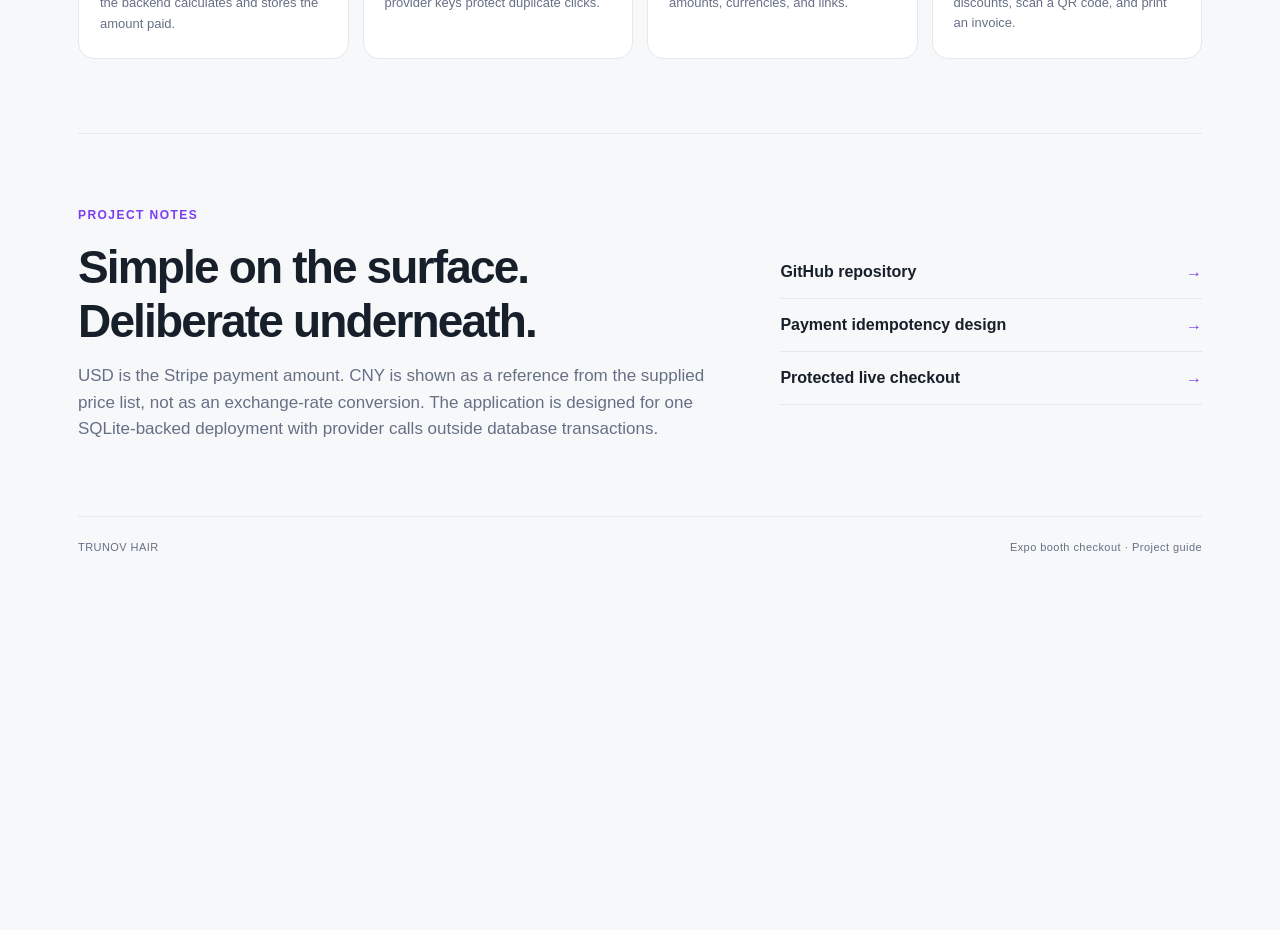
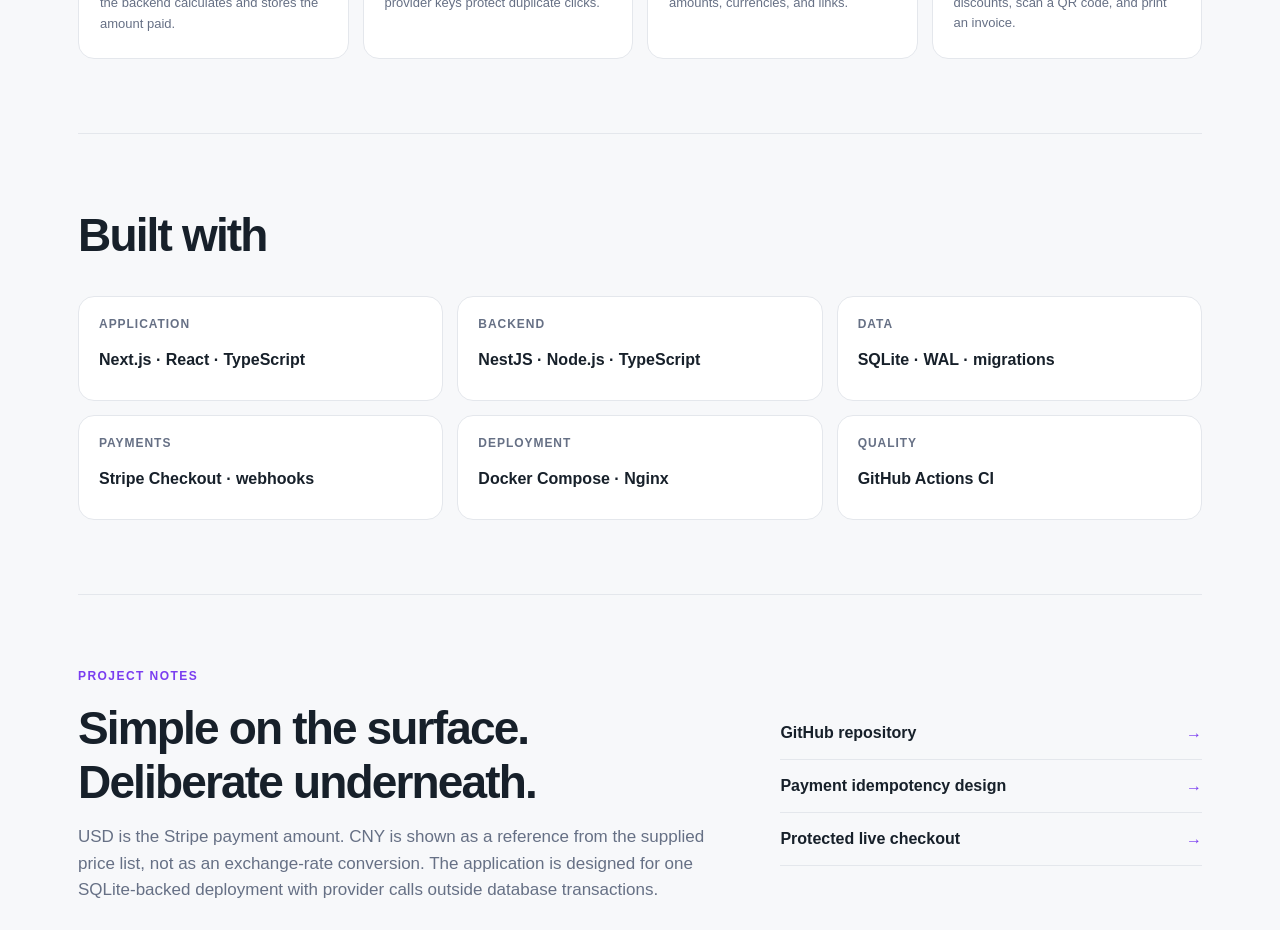
Before and after one commit to next-n/Hair-Expo, a Next.js app in the folder frontend/: page /guide in a window 1280 px wide. Shown: the part 1600-2530 px from the top of the page. Before the commit the page ends 2193 px from the top, so only its background shows below. Built offline with nearby package versions, Linux system fonts and the light colour scheme; no server answers.

Commit message:
Add technology stack to project guide

```diff
--- a/frontend/app/globals.css
+++ b/frontend/app/globals.css
@@ -211,13 +211,18 @@
 .demo-feature-number { color: var(--accent); font-size: 12px; font-weight: 800; }
 .demo-feature h3 { margin: 38px 0 9px; font-size: 18px; letter-spacing: -.02em; }
 .demo-feature p { margin: 0; color: var(--muted); font-size: 13px; line-height: 1.55; }
+.demo-stack-section { padding: 74px 0; border-top: 1px solid var(--line); }
+.demo-stack-grid { display: grid; grid-template-columns: repeat(3, 1fr); gap: 14px; }
+.demo-stack-card { display: grid; gap: 9px; min-height: 105px; padding: 20px; border: 1px solid var(--line); border-radius: 16px; background: #fff; }
+.demo-stack-card span { color: var(--muted); font-size: 12px; font-weight: 800; letter-spacing: .08em; text-transform: uppercase; }
+.demo-stack-card strong { font-size: 16px; line-height: 1.35; }
 .demo-deliverables { display: grid; grid-template-columns: 1.2fr .8fr; gap: 70px; padding: 74px 0; border-top: 1px solid var(--line); }
 .demo-links { display: grid; align-content: center; gap: 0; }
 .demo-links a { display: flex; justify-content: space-between; gap: 20px; padding: 17px 0; border-bottom: 1px solid var(--line); color: var(--ink); font-weight: 700; text-decoration: none; }
 .demo-links a span { color: var(--accent); }
 .demo-footer { display: flex; justify-content: space-between; gap: 20px; padding-top: 24px; border-top: 1px solid var(--line); color: var(--muted); font-size: 11px; letter-spacing: .04em; }
-@media (max-width: 800px) { .demo-shell { padding: 18px 15px 30px; } .demo-nav { margin-bottom: 42px; } .demo-nav-link { font-size: 12px; } .demo-hero { grid-template-columns: 1fr; gap: 42px; padding-bottom: 60px; } .demo-hero h1 { font-size: clamp(42px, 14vw, 62px); } .demo-lead { font-size: 17px; } .demo-feature-grid { grid-template-columns: 1fr 1fr; } .demo-deliverables { grid-template-columns: 1fr; gap: 35px; } .demo-video-ready { flex-wrap: wrap; } .demo-footer { flex-direction: column; } }
-@media (max-width: 480px) { .demo-nav { align-items: flex-start; } .demo-nav-link { max-width: 95px; text-align: right; } .demo-actions { align-items: flex-start; flex-direction: column; gap: 16px; } .demo-proof-row { line-height: 1.3; } .demo-feature-grid { grid-template-columns: 1fr; } .demo-video-ready { align-items: flex-start; flex-direction: column; } }
+@media (max-width: 800px) { .demo-shell { padding: 18px 15px 30px; } .demo-nav { margin-bottom: 42px; } .demo-nav-link { font-size: 12px; } .demo-hero { grid-template-columns: 1fr; gap: 42px; padding-bottom: 60px; } .demo-hero h1 { font-size: clamp(42px, 14vw, 62px); } .demo-lead { font-size: 17px; } .demo-feature-grid, .demo-stack-grid { grid-template-columns: 1fr 1fr; } .demo-deliverables { grid-template-columns: 1fr; gap: 35px; } .demo-video-ready { flex-wrap: wrap; } .demo-footer { flex-direction: column; } }
+@media (max-width: 480px) { .demo-nav { align-items: flex-start; } .demo-nav-link { max-width: 95px; text-align: right; } .demo-actions { align-items: flex-start; flex-direction: column; gap: 16px; } .demo-proof-row { line-height: 1.3; } .demo-feature-grid, .demo-stack-grid { grid-template-columns: 1fr; } .demo-video-ready { align-items: flex-start; flex-direction: column; } }
 @media (max-width: 560px) { .checkout-guide-card { grid-template-columns: auto 1fr; } .checkout-guide-card .button { grid-column: 2; justify-self: start; } }
 @media (max-width: 800px) { .mobile-cart-jump { display: flex; justify-content: flex-end; gap: 10px; margin: -8px 0 14px; flex-wrap: wrap; } .mobile-cart-jump .button { min-width: 112px; } }
 @media (max-width: 480px) { .mobile-cart-jump { justify-content: stretch; } .mobile-cart-jump .button { flex: 1; width: auto; } .cart-jump-hint { flex-basis: 100%; text-align: center; } }
--- a/frontend/app/guide/guide-content.tsx
+++ b/frontend/app/guide/guide-content.tsx
@@ -33,6 +33,8 @@
   recordingComingSoon: string;
   recordingHint: string;
   whatDemonstrated: string;
+  builtWith: string;
+  stack: readonly [string, string][];
   designedAround: string;
   projectNotes: string;
   notesTitle: string;
@@ -57,7 +59,7 @@
     recordingDescription: 'The five-minute walkthrough covers product selection, a blonde item, discount pricing, Stripe test payment, and the paid-status update.',
     watchWalkthrough: 'Watch the assignment walkthrough', openRecordedFlow: 'Open the recorded end-to-end checkout flow', watchVideo: 'Watch video',
     recordingComingSoon: 'Screen recording coming soon', recordingHint: 'Set NEXT_PUBLIC_GUIDE_VIDEO_URL after uploading the five-minute walkthrough.',
-    whatDemonstrated: 'What is demonstrated', designedAround: 'Designed around reliable checkout.', projectNotes: 'Project notes',
+    whatDemonstrated: 'What is demonstrated', builtWith: 'Built with', stack: [['Application', 'Next.js · React · TypeScript'], ['Backend', 'NestJS · Node.js · TypeScript'], ['Data', 'SQLite · WAL · migrations'], ['Payments', 'Stripe Checkout · webhooks'], ['Deployment', 'Docker Compose · Nginx'], ['Quality', 'GitHub Actions CI']], designedAround: 'Designed around reliable checkout.', projectNotes: 'Project notes',
     notesTitle: 'Simple on the surface. Deliberate underneath.',
     notesBody: 'USD is the Stripe payment amount. CNY is shown as a reference from the supplied price list, not as an exchange-rate conversion. The application is designed for one SQLite-backed deployment with provider calls outside database transactions.',
     github: 'GitHub repository', idempotency: 'Payment idempotency design', protectedCheckout: 'Protected live checkout', footer: 'Expo booth checkout · Project guide',
@@ -73,7 +75,7 @@
     lead: '从选择商品到确认订单，只需几秒钟的专注、可靠支付流程。', walkthrough: '查看演示', viewWalkthrough: '查看演示', preloaded: '已预加载 75 个产品', stripeMode: 'Stripe 测试模式', sqliteWal: 'SQLite WAL',
     liveFlow: '在线流程', ready: '就绪', selectProducts: '选择商品', catalogVariants: '目录和变体', previewPrice: '预览价格', backendCalculation: '后台计算', paySecurely: '安全支付', qrOrStripe: '二维码或 Stripe Checkout', paymentStatus: '支付状态', confirmedWebhook: 'Webhook 已确认',
     screenRecording: '屏幕录制', seeCompleteFlow: '查看完整流程。', recordingDescription: '五分钟演示包括商品选择、金发款商品、折扣价格、Stripe 测试支付和已支付状态更新。', watchWalkthrough: '观看作业演示', openRecordedFlow: '打开完整结账录制', watchVideo: '观看视频', recordingComingSoon: '屏幕录制即将提供', recordingHint: '上传五分钟演示后，设置 NEXT_PUBLIC_GUIDE_VIDEO_URL。',
-    whatDemonstrated: '演示内容', designedAround: '围绕可靠结账而设计。', projectNotes: '项目说明', notesTitle: '表面简单，底层严谨。', notesBody: 'USD 是 Stripe 的支付金额。CNY 是供应价格表中的参考价，不是汇率换算。应用设计为单个 SQLite 部署，且支付服务调用在数据库事务之外执行。', github: 'GitHub 仓库', idempotency: '支付幂等设计', protectedCheckout: '受保护的在线结账', footer: '展会柜台结账 · 项目指南',
+    whatDemonstrated: '演示内容', builtWith: '技术栈', stack: [['应用', 'Next.js · React · TypeScript'], ['后台', 'NestJS · Node.js · TypeScript'], ['数据', 'SQLite · WAL · 数据库迁移'], ['支付', 'Stripe Checkout · webhook'], ['部署', 'Docker Compose · Nginx'], ['质量', 'GitHub Actions CI']], designedAround: '围绕可靠结账而设计。', projectNotes: '项目说明', notesTitle: '表面简单，底层严谨。', notesBody: 'USD 是 Stripe 的支付金额。CNY 是供应价格表中的参考价，不是汇率换算。应用设计为单个 SQLite 部署，且支付服务调用在数据库事务之外执行。', github: 'GitHub 仓库', idempotency: '支付幂等设计', protectedCheckout: '受保护的在线结账', footer: '展会柜台结账 · 项目指南',
     features: [
       ['01', '后台权威定价', '浏览器请求价格预览，但最终支付金额由后台计算并保存。'],
       ['02', '安全支付重试', '客户端幂等键、短事务、租约和稳定的服务商键可避免重复点击。'],
@@ -86,7 +88,7 @@
     lead: 'Сосредоточенный и надёжный процесс, превращающий выбор товара в подтверждённый заказ за секунды.', walkthrough: 'Посмотреть обзор', viewWalkthrough: 'Посмотреть обзор', preloaded: 'Загружено 75 товаров', stripeMode: 'Тестовый режим Stripe', sqliteWal: 'SQLite WAL',
     liveFlow: 'Рабочий процесс', ready: 'Готово', selectProducts: 'Выбрать товары', catalogVariants: 'Каталог и варианты', previewPrice: 'Предпросмотр цены', backendCalculation: 'Расчёт сервером', paySecurely: 'Безопасная оплата', qrOrStripe: 'QR или Stripe Checkout', paymentStatus: 'Статус оплаты', confirmedWebhook: 'Подтверждено webhook',
     screenRecording: 'Запись экрана', seeCompleteFlow: 'Посмотрите весь процесс.', recordingDescription: 'Пятиминутный обзор показывает выбор товара, блонд, скидку, тестовую оплату Stripe и обновление статуса.', watchWalkthrough: 'Посмотреть демонстрацию', openRecordedFlow: 'Открыть запись полного процесса', watchVideo: 'Смотреть видео', recordingComingSoon: 'Запись экрана скоро появится', recordingHint: 'После загрузки записи задайте NEXT_PUBLIC_GUIDE_VIDEO_URL.',
-    whatDemonstrated: 'Что показано', designedAround: 'Надёжная оплата — в центре дизайна.', projectNotes: 'Примечания проекта', notesTitle: 'Просто снаружи. Продуманно внутри.', notesBody: 'USD — сумма платежа Stripe. CNY показывается как справочная цена из предоставленного прайс-листа, а не как конвертация валюты. Приложение рассчитано на один экземпляр SQLite, а вызовы платёжного провайдера выполняются вне транзакций базы данных.', github: 'Репозиторий GitHub', idempotency: 'Дизайн идемпотентности платежей', protectedCheckout: 'Защищённая оплата', footer: 'Оплата на стенде · Руководство проекта',
+    whatDemonstrated: 'Что показано', builtWith: 'Технологии', stack: [['Приложение', 'Next.js · React · TypeScript'], ['Сервер', 'NestJS · Node.js · TypeScript'], ['Данные', 'SQLite · WAL · миграции'], ['Платежи', 'Stripe Checkout · webhook'], ['Развёртывание', 'Docker Compose · Nginx'], ['Качество', 'GitHub Actions CI']], designedAround: 'Надёжная оплата — в центре дизайна.', projectNotes: 'Примечания проекта', notesTitle: 'Просто снаружи. Продуманно внутри.', notesBody: 'USD — сумма платежа Stripe. CNY показывается как справочная цена из предоставленного прайс-листа, а не как конвертация валюты. Приложение рассчитано на один экземпляр SQLite, а вызовы платёжного провайдера выполняются вне транзакций базы данных.', github: 'Репозиторий GitHub', idempotency: 'Дизайн идемпотентности платежей', protectedCheckout: 'Защищённая оплата', footer: 'Оплата на стенде · Руководство проекта',
     features: [
       ['01', 'Цена определяется сервером', 'Браузер запрашивает предпросмотр, но сервер рассчитывает и сохраняет оплачиваемую сумму.'],
       ['02', 'Безопасные повторы оплаты', 'Ключи идемпотентности, короткие транзакции, аренды и стабильные ключи провайдера защищают от повторных кликов.'],
@@ -99,7 +101,7 @@
     lead: 'ကုန်ပစ္စည်းရွေးချယ်မှုမှ အတည်ပြုအော်ဒါအထိ စက္ကန့်အနည်းငယ်အတွင်း ယုံကြည်စိတ်ချရသော ငွေပေးချေမှုစနစ်။', walkthrough: 'လမ်းညွှန်ကြည့်ရန်', viewWalkthrough: 'လမ်းညွှန်ကြည့်ရန်', preloaded: 'ကုန်ပစ္စည်း ၇၅ ခု ကြိုတင်ထည့်ထားသည်', stripeMode: 'Stripe စမ်းသပ်မှုမုဒ်', sqliteWal: 'SQLite WAL',
     liveFlow: 'လက်ရှိလုပ်ဆောင်မှု', ready: 'အသင့်ဖြစ်သည်', selectProducts: 'ကုန်ပစ္စည်းရွေးရန်', catalogVariants: 'စာရင်းနှင့် အမျိုးအစားများ', previewPrice: 'စျေးနှုန်း ကြိုတင်ကြည့်ရန်', backendCalculation: 'နောက်ခံစနစ်က တွက်ချက်သည်', paySecurely: 'လုံခြုံစွာ ပေးချေရန်', qrOrStripe: 'QR သို့မဟုတ် Stripe Checkout', paymentStatus: 'ငွေပေးချေမှုအခြေအနေ', confirmedWebhook: 'Webhook ဖြင့် အတည်ပြုသည်',
     screenRecording: 'မျက်နှာပြင်မှတ်တမ်း', seeCompleteFlow: 'လုပ်ဆောင်မှုအပြည့်အစုံကို ကြည့်ပါ။', recordingDescription: 'ငါးမိနစ် လမ်းညွှန်တွင် ကုန်ပစ္စည်းရွေးချယ်ခြင်း၊ Blonde ပစ္စည်း၊ လျှော့စျေး၊ Stripe စမ်းသပ်ပေးချေမှုနှင့် ပေးချေပြီးအခြေအနေ ပြောင်းလဲမှုတို့ ပါဝင်သည်။', watchWalkthrough: 'တာဝန်ပေးစာ လမ်းညွှန်ကို ကြည့်ရန်', openRecordedFlow: 'ငွေရှင်းလုပ်ဆောင်မှု မှတ်တမ်းကို ဖွင့်ရန်', watchVideo: 'ဗီဒီယိုကြည့်ရန်', recordingComingSoon: 'မျက်နှာပြင်မှတ်တမ်း မကြာမီရရှိမည်', recordingHint: 'ငါးမိနစ် လမ်းညွှန်ဗီဒီယို တင်ပြီးနောက် NEXT_PUBLIC_GUIDE_VIDEO_URL ကို သတ်မှတ်ပါ။',
-    whatDemonstrated: 'ပြသထားသောအရာများ', designedAround: 'ယုံကြည်စိတ်ချရသော ငွေရှင်းမှုအတွက် ဒီဇိုင်းပြုလုပ်ထားသည်။', projectNotes: 'ပရောဂျက်မှတ်စုများ', notesTitle: 'အပြင်ပန်း ရိုးရှင်းပြီး အတွင်းပိုင်း စနစ်တကျ။', notesBody: 'USD သည် Stripe ငွေပေးချေမှု ပမာဏဖြစ်သည်။ CNY သည် ပေးထားသော စျေးနှုန်းစာရင်းမှ ရည်ညွှန်းစျေးနှုန်းဖြစ်ပြီး ငွေလဲနှုန်းဖြင့် တွက်ချက်ခြင်းမဟုတ်ပါ။ အက်ပလီကေးရှင်းကို SQLite တစ်ခုတည်းဖြင့် အသုံးပြုရန် ဒီဇိုင်းပြုလုပ်ထားပြီး ငွေပေးချေမှုဝန်ဆောင်မှု ခေါ်ဆိုမှုများကို ဒေတာဘေ့စ် transaction အပြင်တွင် လုပ်ဆောင်သည်။', github: 'GitHub repository', idempotency: 'ငွေပေးချေမှု idempotency ဒီဇိုင်း', protectedCheckout: 'ကာကွယ်ထားသော တိုက်ရိုက်ငွေရှင်းမှု', footer: 'ပြပွဲကောင်တာ ငွေရှင်းခြင်း · ပရောဂျက်လမ်းညွှန်',
+    whatDemonstrated: 'ပြသထားသောအရာများ', builtWith: 'အသုံးပြုထားသော နည်းပညာများ', stack: [['အက်ပလီကေးရှင်း', 'Next.js · React · TypeScript'], ['နောက်ခံစနစ်', 'NestJS · Node.js · TypeScript'], ['ဒေတာ', 'SQLite · WAL · migrations'], ['ငွေပေးချေမှု', 'Stripe Checkout · webhook'], ['တပ်ဆင်မှု', 'Docker Compose · Nginx'], ['အရည်အသွေး', 'GitHub Actions CI']], designedAround: 'ယုံကြည်စိတ်ချရသော ငွေရှင်းမှုအတွက် ဒီဇိုင်းပြုလုပ်ထားသည်။', projectNotes: 'ပရောဂျက်မှတ်စုများ', notesTitle: 'အပြင်ပန်း ရိုးရှင်းပြီး အတွင်းပိုင်း စနစ်တကျ။', notesBody: 'USD သည် Stripe ငွေပေးချေမှု ပမာဏဖြစ်သည်။ CNY သည် ပေးထားသော စျေးနှုန်းစာရင်းမှ ရည်ညွှန်းစျေးနှုန်းဖြစ်ပြီး ငွေလဲနှုန်းဖြင့် တွက်ချက်ခြင်းမဟုတ်ပါ။ အက်ပလီကေးရှင်းကို SQLite တစ်ခုတည်းဖြင့် အသုံးပြုရန် ဒီဇိုင်းပြုလုပ်ထားပြီး ငွေပေးချေမှုဝန်ဆောင်မှု ခေါ်ဆိုမှုများကို ဒေတာဘေ့စ် transaction အပြင်တွင် လုပ်ဆောင်သည်။', github: 'GitHub repository', idempotency: 'ငွေပေးချေမှု idempotency ဒီဇိုင်း', protectedCheckout: 'ကာကွယ်ထားသော တိုက်ရိုက်ငွေရှင်းမှု', footer: 'ပြပွဲကောင်တာ ငွေရှင်းခြင်း · ပရောဂျက်လမ်းညွှန်',
     features: [
       ['01', 'နောက်ခံစနစ်က စျေးနှုန်းကို အတည်ပြုသည်', 'Browser က ကြိုတင်ကြည့်ရှုရန် တောင်းဆိုသော်လည်း ပေးချေရမည့်ပမာဏကို နောက်ခံစနစ်က တွက်ချက်သိမ်းဆည်းသည်။'],
       ['02', 'လုံခြုံသော ငွေပေးချေမှု ပြန်ကြိုးစားခြင်း', 'Idempotency key၊ တိုတောင်းသော transaction၊ lease နှင့် provider key များက ထပ်ခါတလဲလဲနှိပ်ခြင်းကို ကာကွယ်သည်။'],
@@ -164,6 +166,8 @@
 
       <section className="demo-features-section"><div className="demo-section-heading compact"><p className="demo-eyebrow">{text.whatDemonstrated}</p><h2>{text.designedAround}</h2></div><div className="demo-feature-grid">{text.features.map(([number, title, description]) => <article className="demo-feature" key={number}><span className="demo-feature-number">{number}</span><h3>{title}</h3><p>{description}</p></article>)}</div></section>
 
+      <section className="demo-stack-section" aria-labelledby="built-with-heading"><div className="demo-section-heading compact"><h2 id="built-with-heading">{text.builtWith}</h2></div><div className="demo-stack-grid">{text.stack.map(([label, value]) => <article className="demo-stack-card" key={label}><span>{label}</span><strong>{value}</strong></article>)}</div></section>
+
       <section className="demo-deliverables"><div><p className="demo-eyebrow">{text.projectNotes}</p><h2>{text.notesTitle}</h2><p>{text.notesBody}</p></div><div className="demo-links"><a href="https://github.com/next-n/Hair-Expo" target="_blank" rel="noreferrer">{text.github} <span>→</span></a><a href="https://github.com/next-n/Hair-Expo/blob/main/docs/hair-expo-payment-idempotency.pdf" target="_blank" rel="noreferrer">{text.idempotency} <span>→</span></a><a href={checkoutUrl}>{text.protectedCheckout} <span>→</span></a></div></section>
 
       <footer className="demo-footer"><span>TRUNOV HAIR</span><span>{text.footer}</span></footer>
```
Also changed, not shown: 1 other file (tests, documents, lock files or other folders).
